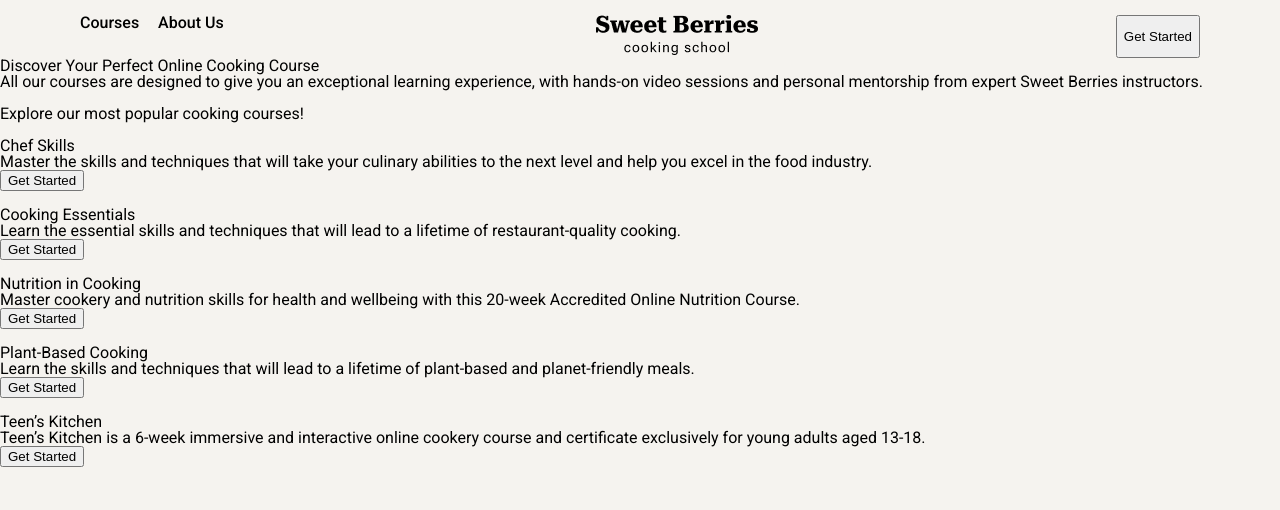
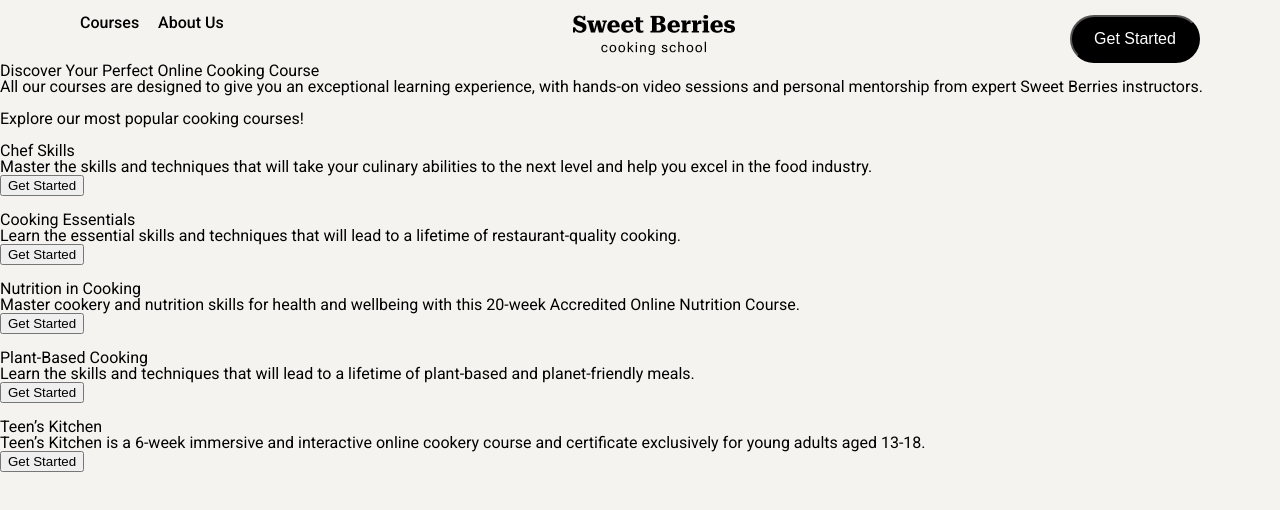
Before and after one commit to disciplinedfox/Sweet-Berries-Site, a plain HTML site: page index.html in a window 1280 px wide. Drawn offline with Linux system fonts and the light colour scheme.

Commit message:
styled nav button

```diff
--- a/styles.css
+++ b/styles.css
@@ -77,4 +77,10 @@ border-spacing: 0;
 
 .menu button {
     margin-right: 80px;
+    width: 130px;
+    height: 48px;
+    border-radius: 28px;
+    background-color: var(--text-primary);
+    color: var(--card);
+    font-size: 16px;
 }
```
